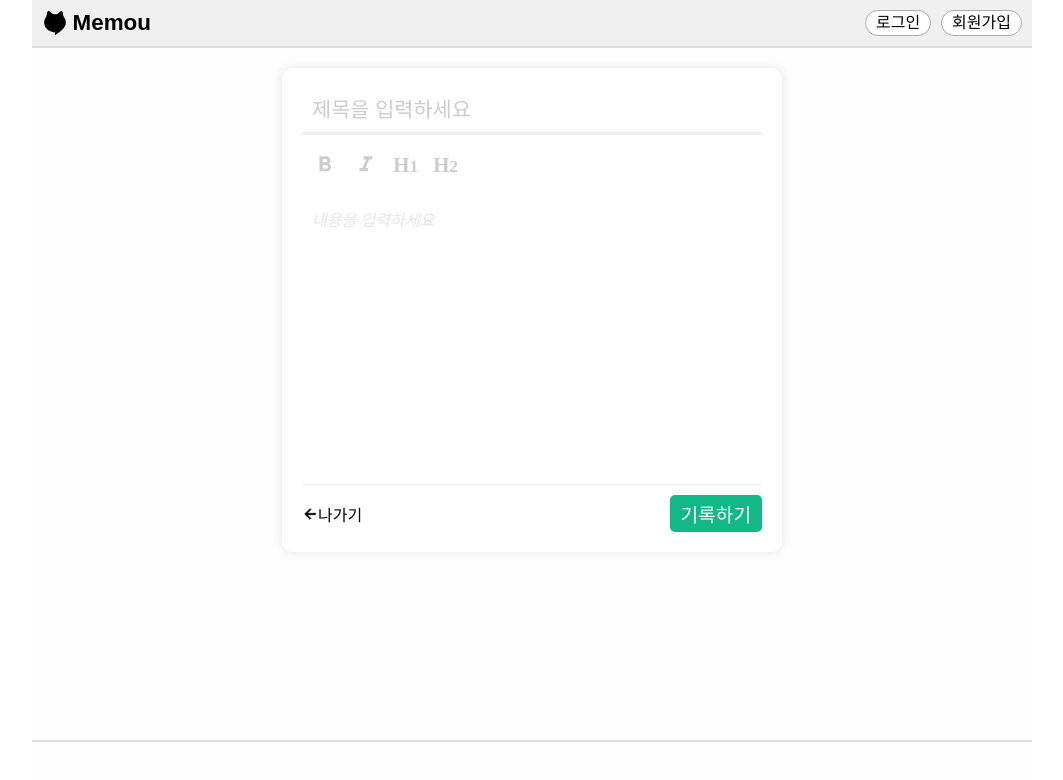
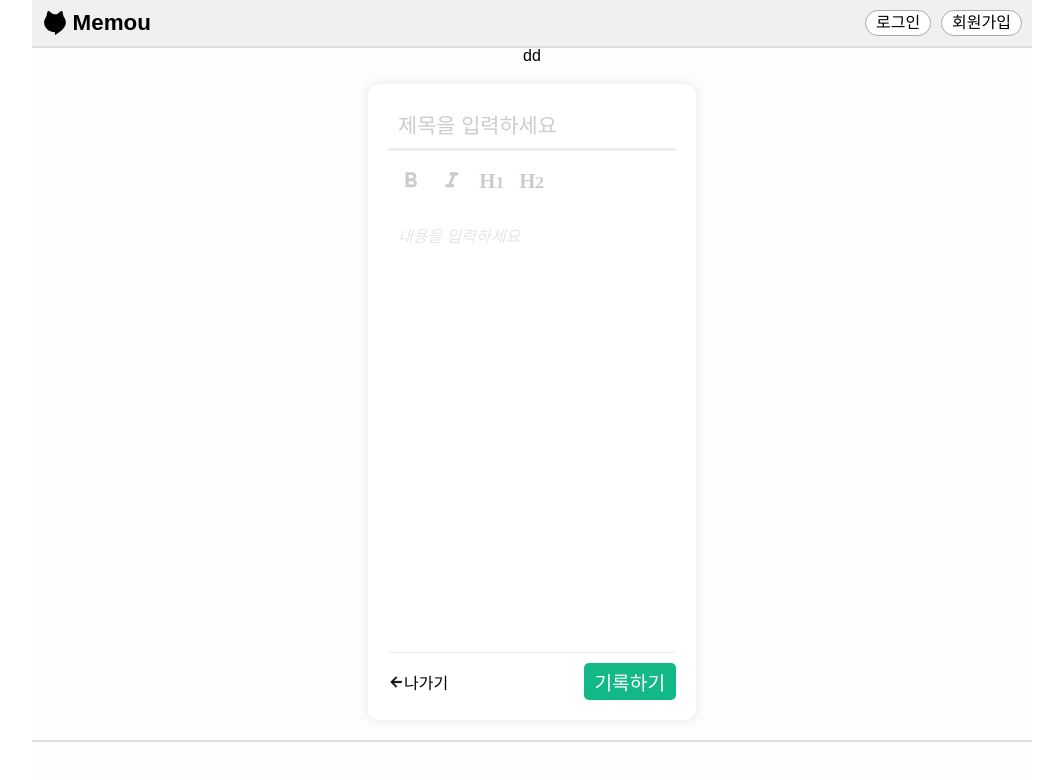
Before and after one commit to memomou/memo_frontend, a React (Create React App) app: page /post/write in a window 1280 px wide. Shown: the top 780 px of the page, without its empty margins (108-1171 px from the left). Built offline with nearby package versions, Linux system fonts and the light colour scheme; no server answers.

Commit message:
fix: 카테고리 추가를 위한 컨테이너 CSS 임시 수정

```diff
--- a/src/views/pages/newPost/PosterPostPage.tsx
+++ b/src/views/pages/newPost/PosterPostPage.tsx
@@ -1,4 +1,4 @@
-import PosterNewForm from "./posterPostPage.style";
+import {PosterNewForm, PosterNewContainer} from "./posterPostPage.style";
 import {StyledSlateEditor, StyledEditable} from "./posterPostPage.style";
 import { Styled } from "../auth/authPage.style";
 import { useEffect, useMemo, useState } from "react";
@@ -107,7 +107,10 @@ function PosterPostPage(props: any) {
     }
   }
   return (
-    <Styled>
+    <PosterNewContainer>
+      <div className="options-bar">
+        dd
+      </div>
       <PosterNewForm onSubmit={onButtonClick}>
         <div className="editor-wrapper">
           <input
@@ -145,7 +148,7 @@ function PosterPostPage(props: any) {
           <button type="submit">{isUpdate ? '변경하기' : '기록하기'}</button>
         </div>
       </PosterNewForm>
-    </Styled>
+    </PosterNewContainer>
   );
 }
 
--- a/src/views/pages/newPost/posterPostPage.style.ts
+++ b/src/views/pages/newPost/posterPostPage.style.ts
@@ -20,7 +20,15 @@ export const StyledEditable = styled(Editable)`
 export const StyledSlateEditor = styled(SlateEditor)`
 `;
 
-const PosterNewForm = styled.form`
+export const PosterNewContainer = styled.div`
+  display: flex;
+  align-items: center;
+  justify-content: center;
+  flex-direction: column;
+  flex: 1;
+`;
+
+export const PosterNewForm = styled.form`
   ${PostForm}
 
   .title-input {
@@ -99,5 +107,3 @@ const PosterNewForm = styled.form`
     }
   }
 `;
-
-export default PosterNewForm;
```
